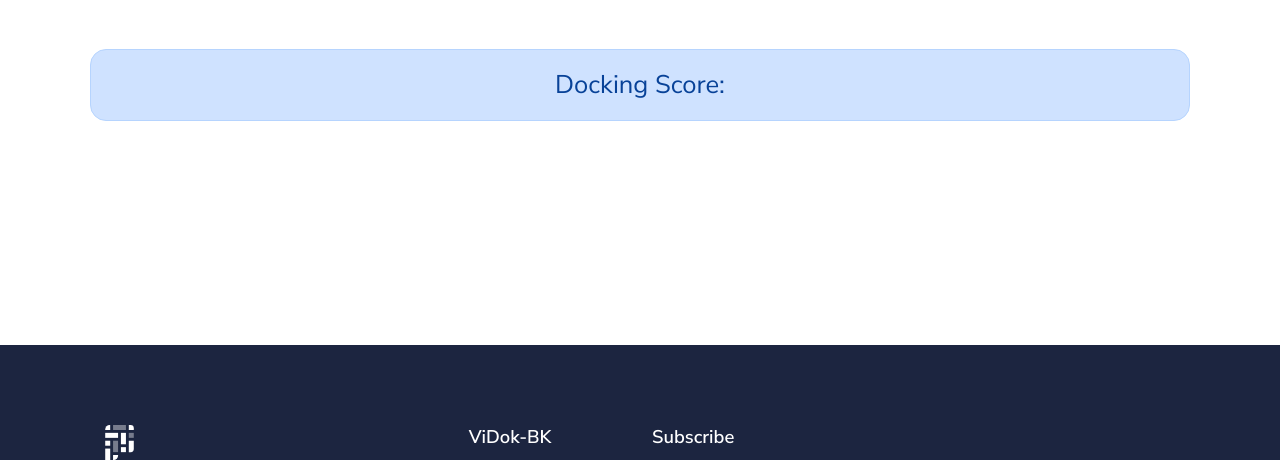
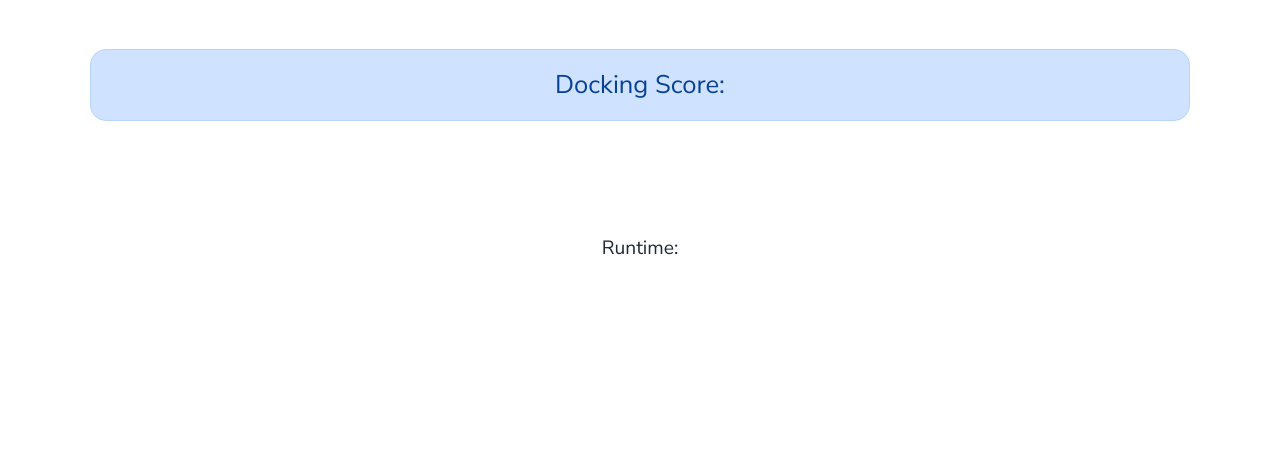
Before and after one commit to luong11026/ViDok_HK221, a Flask app: page /system.html in a window 1280 px wide. Shown: the part 1906-2366 px from the top of the page. Run offline with Flask 2, Linux system fonts and the light colour scheme; the visitor is signed in with stand-in values (Sample User, id 1); some libraries are stand-ins or nearby versions.

Commit message:
Add runtime

```diff
--- a/app/templates/home/sign-in.html
+++ b/app/templates/home/sign-in.html
@@ -1,6 +1,6 @@
 {% extends "layouts/base-fullscreen.html" %}
 
-{% block title %} Sign IN {% endblock %}
+{% block title %} Login {% endblock %}
 
 <!-- Specific Page CSS goes HERE  -->
 {% block stylesheets %}{% endblock stylesheets %}
@@ -18,7 +18,7 @@
                     <div class="col-12 d-flex align-items-center justify-content-center">
                         <div class="signin-inner my-4 my-lg-0 bg-white shadow-soft border rounded border-gray-300 p-4 p-lg-5 w-100 fmxw-500">
                             <div class="text-center text-md-center mb-4 mt-md-0">
-                                <h1 class="mb-0 h3">Sign in to our platform</h1>
+                                <h1 class="mb-0 h3">Log in to our platform</h1>
                             </div>
                             <form action="#" class="mt-4">
                                 <!-- Form -->
--- a/app/templates/home/system.html
+++ b/app/templates/home/system.html
@@ -131,6 +131,13 @@
                         Docking Score: <span class="fw-bold" style="font-size: 1.6rem;" id="docking_score"></span>
                     </div>
                 </div>
+
+                <div class="row justify-content-center mb-5 mb-lg-6">
+                    <div class="alert alert-light text-center" style="font-size: 1.2rem;" role="alert">
+                        Runtime: <span class="fw-bold" style="font-size: 1.2rem;" id="runtime"></span>
+                    </div>
+                </div>
+
             </div>
         </section>
 
@@ -184,6 +191,11 @@
         elem.innerHTML = score;
     }
 
+    function showRuntime(time) {
+        var elem = document.getElementById('runtime');
+        elem.innerHTML = time + 's';
+    }
+
     function showSuggestions(list_suggestions) {
         var sTable = document.getElementById('list_suggestions');
         sTable.innerHTML = "";
@@ -234,6 +246,7 @@
         ligandFile = result["ligand"];
         suggestions = result["suggestions"];
 
+        showRuntime(result["time"]);
         showDockingScore(result["score"]);
         loadFileResult(result["receptor"], result["ligand"]);
         showSuggestions(result["suggestions"]);
--- a/app/templates/layouts/base-fullscreen.html
+++ b/app/templates/layouts/base-fullscreen.html
@@ -24,7 +24,7 @@
 
 <!-- Primary Meta Tags -->
 <title>
-    Flask Pixel Lite  - {% block title %}{% endblock %} | AppSeed
+    ViDok-BK  - {% block title %}{% endblock %} | URA Research Group
 </title>
 
 <meta name="viewport" content="width=device-width, initial-scale=1, shrink-to-fit=no">
--- a/app/views.py
+++ b/app/views.py
@@ -157,7 +157,8 @@ def dock():
         "receptor": "download/receptor/" + result["receptor"],
         "ligand": "download/ligand/" + result["ligand"],
         "score": result["score"],
-        "suggestions": result["suggestions"]
+        "suggestions": result["suggestions"],
+        "time": result["time"]
     }
 
     return response(return_result)
```
Also changed, not shown: app/chem_utils.py (+7 -2 lines).
